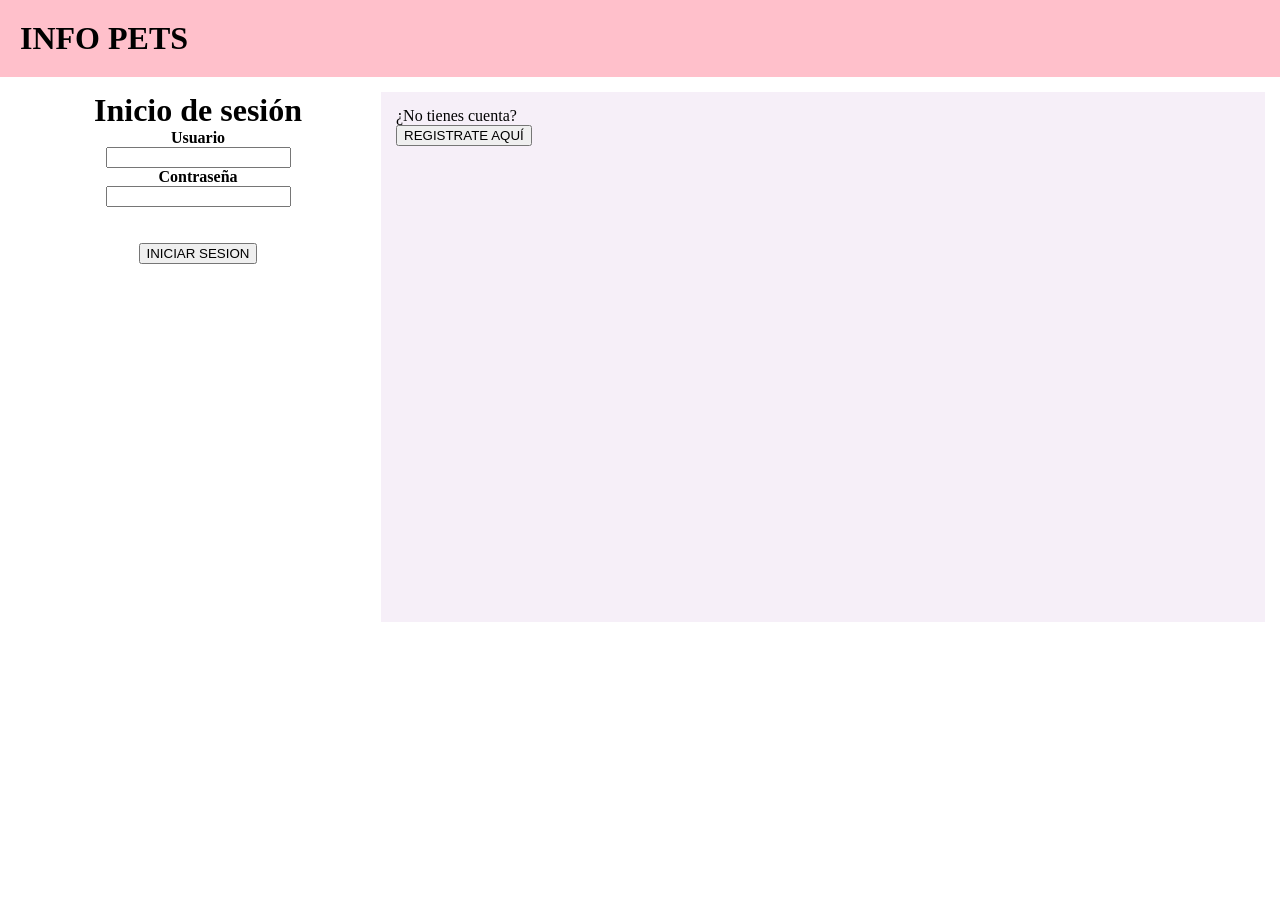
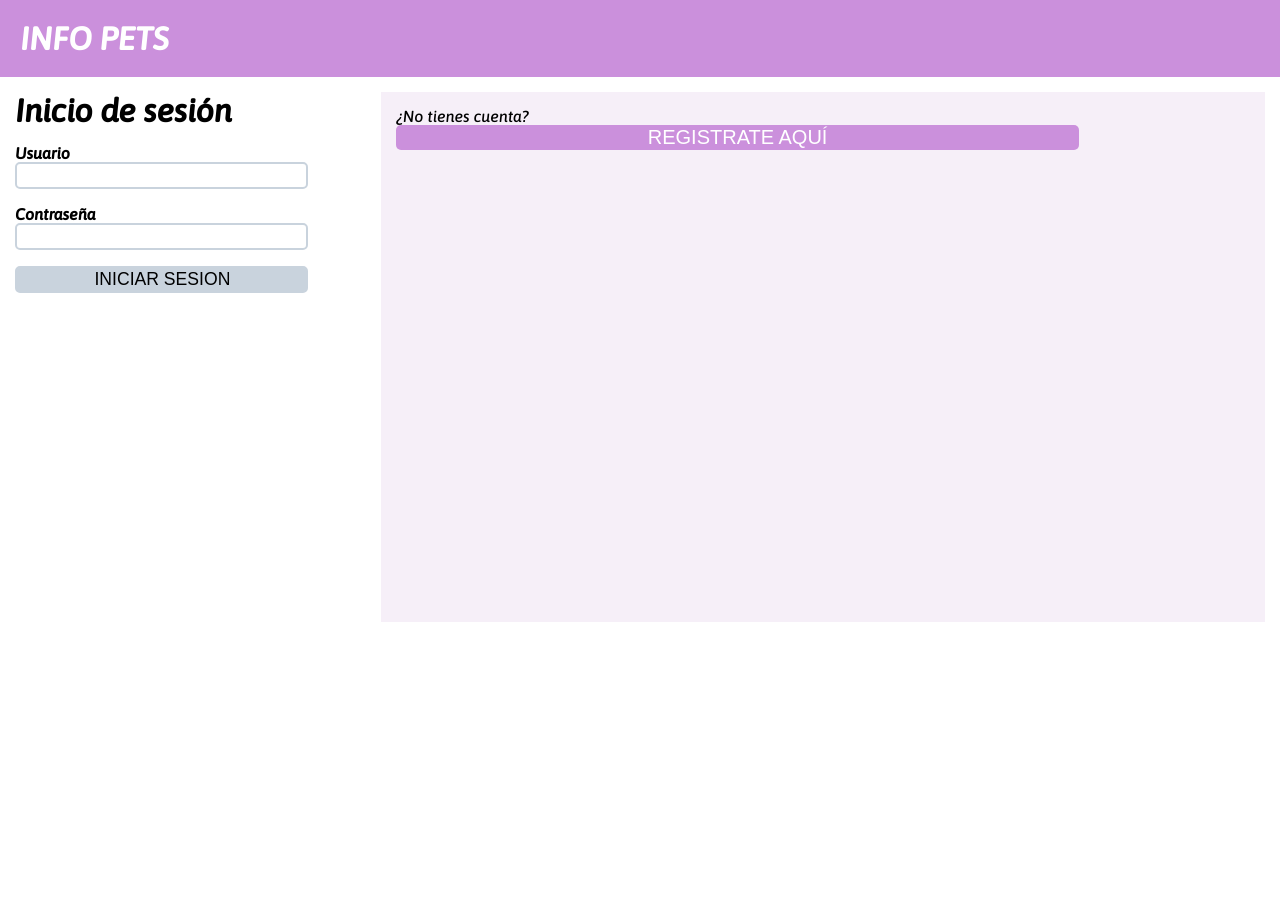
Before and after one commit to julianzx811/infopetsX, a Django app: page / in a window 1280 px wide. Run offline with Django 3.2, Linux system fonts and the light colour scheme.

Commit message:
16/05/2022

```diff
--- a/InfoPest/general/static/css/estilosg.css
+++ b/InfoPest/general/static/css/estilosg.css
@@ -1,8 +1,7 @@
 @import url('https://fonts.googleapis.com/css2?family=Asap:ital,wght@1,500&display=swap');
-/*
+
 * {
     margin: 0;
-    padding: 0;
     box-sizing: boder-box;
 }
 
@@ -11,40 +10,30 @@ body {
 }
 
 header {
-    width: 100%;
-    height: 60px;
+    padding: 20px;
     background: #CB90DC;
     color: #fff;
 
-    position: fixed;
-    top: 0;
-    left: 0;
-    z-index: 100;
+
 }
 
-div#general {
-    margin: auto;
-    margin-top: 4%;
-    width: 1360px;
-    height: 800px;
-    background-color: red;
+#general {
+    display: flex;
+    height: 100vh;
+    padding: 15px;
 }
 
-.container{
-    margin-top: 20px;
-    width: 540px;
-    height: 580px;
-    background-color: white;
+#inicioSesion {
+    width: 30%;
+    height: 300px
+    padding: 15px;
 }
-div#registrarse{
 
-    float: right;
-    margin:.1em 0 .1em 0;
-    margin-top: -580px;
-    width: 300px;
+#registrarse {
+    width: 70%;
     height: 500px;
-
     background-color: #F6EFF8;
+    padding: 15px;
 }
 
 .iniciosecButton{
@@ -81,43 +70,34 @@ div#registrarse{
     color: #3B4754;
 }
 
-.container input{
+#inicioSesion input{
     font-size: 1.1rem;
-    margin-bottom: 2.2rem;
+    margin-bottom: 1rem;
     padding-left: 0.5rem;
     border: 2px solid;
     border-radius: 5px;
     border-color: #C9D3DD;
 }
-*/
 
-* {
-    margin: 0;
+#tituloInicioSesion {
+    margin-bottom: 15px;
 
 }
 
-header {
-    padding: 20px;
-    background-color: pink;
-
+#inicioSesionButton {
+    font-size: 1.1rem;
+    margin-bottom: 1rem;
+    padding-left: 0.5rem;
+    border: 2px solid;
+    border-radius: 5px;
+    background:#C9D3DD;
+    border-color: #C9D3DD;
+    cursor: pointer;
 
 }
 
-#general {
+#formInicioSesion {
     display: flex;
-    height: 100vh;
-    padding: 15px;
+    flex-direction: column;
+    width: 80%;
 }
-
-#inicioSesion {
-    width: 30%;
-    height: 300px
-    padding: 15px;
-}
-
-#registrarse {
-    width: 70%;
-    height: 500px;
-    background-color: #F6EFF8;
-    padding: 15px;
-}
--- a/InfoPest/general/templates/html/login.html
+++ b/InfoPest/general/templates/html/login.html
@@ -10,14 +10,13 @@
   <header><h1>INFO PETS</h1></header>
   <div id="general">
   <div id="inicioSesion">
-      <center><h1>Inicio de sesión</h1></center>
-    <form action="{% url 'general:redirect_pag_principal' %}" method="post">{% csrf_token %}
-        <center><label ><b>Usuario</b></label> <br>
-        <input type="text"  name="uname" required><br></center>
-
-        <center><label ><b>Contraseña</b></label><br>
-        <input type="password" name="psw" required><br><br>
-        <br><button class="iniciosecButton" type="submit"><span>INICIAR SESION</span></button></center>
+      <h1 id="tituloInicioSesion">Inicio de sesión</h1>
+    <form action="{% url 'general:redirect_pag_principal' %}" method="post" id="formInicioSesion">{% csrf_token %}
+        <label ><b>Usuario</b></label>
+        <input type="text"  name="uname" required>
+        <label ><b>Contraseña</b></label>
+        <input type="password" name="psw" required>
+        <button id="inicioSesionButton" type="submit"><span>INICIAR SESION</span></button>
     </form>
    </div>
    <div id = "registrarse">
```
